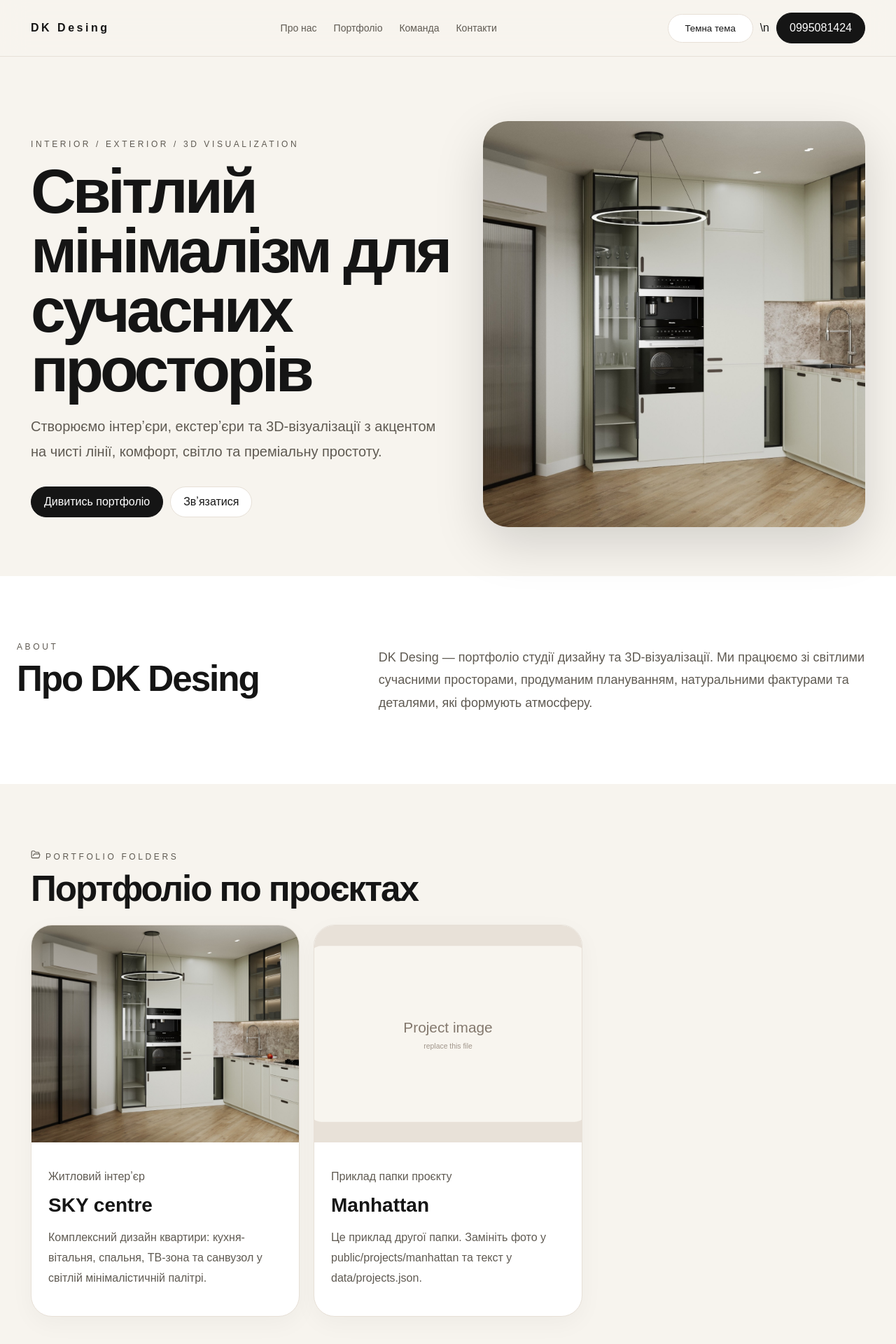
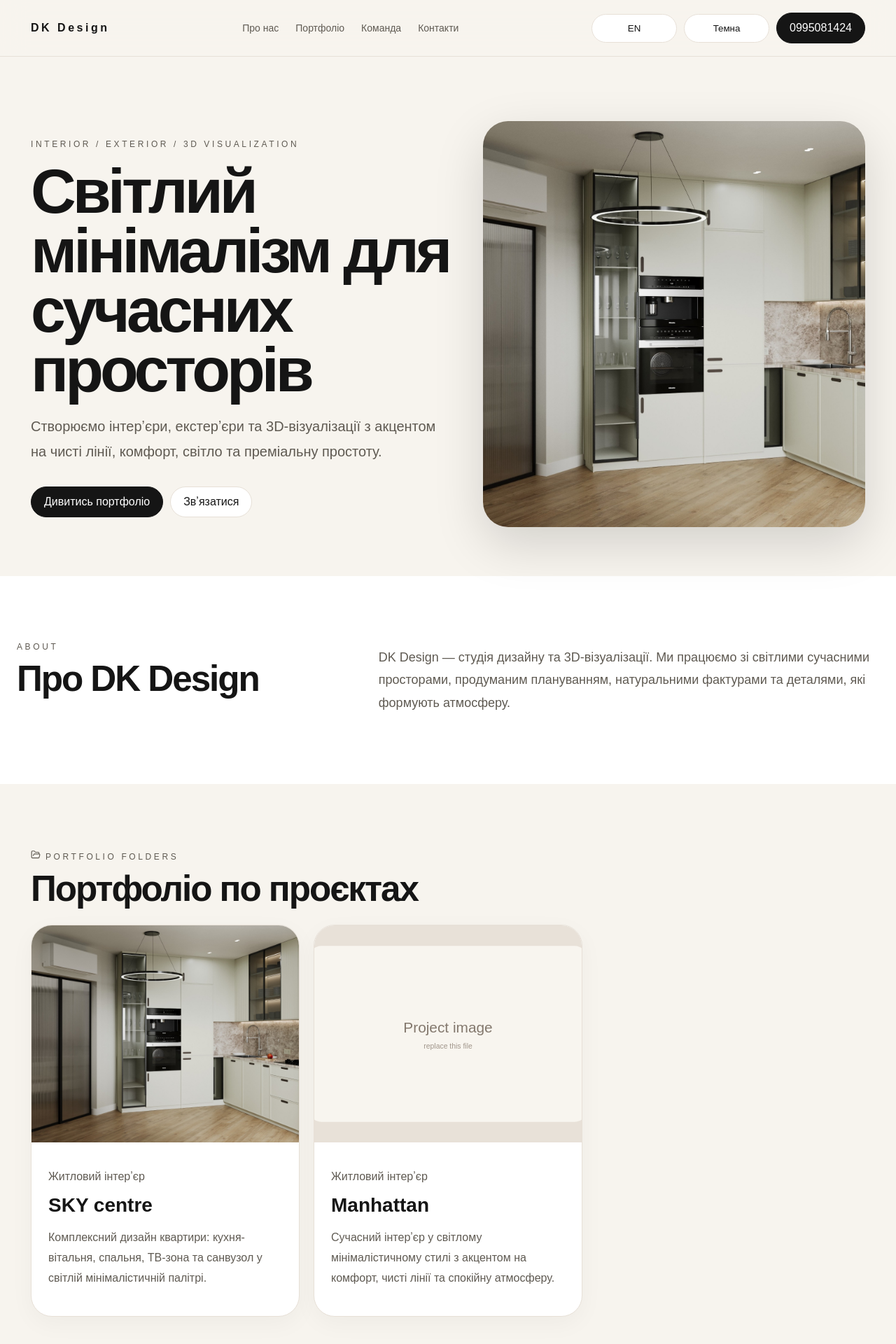
Before and after one commit to dkdesing/dk-portfolio, a Next.js app: page / in a window 1280 px wide. Shown: the top 1920 px of the page at 70% size. Built offline with nearby package versions, Linux system fonts and the light colour scheme.

Commit message:
portfolio update

```diff
--- /dev/null
+++ b/app/LangThemeControls.js
@@ -0,0 +1,42 @@
+'use client'
+
+import { useEffect, useState } from 'react'
+
+export default function LangThemeControls() {
+  const [theme, setTheme] = useState('light')
+  const [lang, setLang] = useState('ua')
+
+  useEffect(() => {
+    const savedTheme = localStorage.getItem('dk_theme') || 'light'
+    const savedLang = localStorage.getItem('dk_lang') || 'ua'
+    setTheme(savedTheme)
+    setLang(savedLang)
+    document.documentElement.setAttribute('data-theme', savedTheme)
+    document.documentElement.setAttribute('data-lang', savedLang)
+  }, [])
+
+  function toggleTheme() {
+    const next = theme === 'light' ? 'dark' : 'light'
+    setTheme(next)
+    localStorage.setItem('dk_theme', next)
+    document.documentElement.setAttribute('data-theme', next)
+  }
+
+  function toggleLang() {
+    const next = lang === 'ua' ? 'en' : 'ua'
+    setLang(next)
+    localStorage.setItem('dk_lang', next)
+    document.documentElement.setAttribute('data-lang', next)
+  }
+
+  return (
+    <>
+      <button className="btn themeBtn" onClick={toggleLang}>
+        {lang === 'ua' ? 'EN' : 'UA'}
+      </button>
+      <button className="btn themeBtn" onClick={toggleTheme}>
+        {theme === 'light' ? 'Темна' : 'Світла'}
+      </button>
+    </>
+  )
+}
--- a/app/ThemeToggle.js
+++ /dev/null
@@ -1,26 +0,0 @@
-'use client'
-
-import { useEffect, useState } from 'react'
-
-export default function ThemeToggle() {
-  const [theme, setTheme] = useState('light')
-
-  useEffect(() => {
-    const saved = localStorage.getItem('dk_theme') || 'light'
-    setTheme(saved)
-    document.documentElement.setAttribute('data-theme', saved)
-  }, [])
-
-  function toggleTheme() {
-    const next = theme === 'light' ? 'dark' : 'light'
-    setTheme(next)
-    localStorage.setItem('dk_theme', next)
-    document.documentElement.setAttribute('data-theme', next)
-  }
-
-  return (
-    <button className="btn themeBtn" onClick={toggleTheme}>
-      {theme === 'light' ? 'Темна тема' : 'Світла тема'}
-    </button>
-  )
-}
--- a/app/layout.js
+++ b/app/layout.js
@@ -1,5 +1,5 @@
 import './style.css'
-export const metadata = { title: 'DK Desing', description: 'Portfolio website' }
+export const metadata = { title: 'DK Design', description: 'Portfolio website' }
 export default function RootLayout({ children }) {
   return <html lang="uk"><body>{children}</body></html>
 }
--- a/app/page.js
+++ b/app/page.js
@@ -3,19 +3,111 @@ import projects from '../data/projects.json'
 import team from '../data/team.json'
 import { Phone, Mail, FolderOpen } from 'lucide-react'
 import AdminUnlock from './AdminUnlock'
-import ThemeToggle from './ThemeToggle'
+import LangThemeControls from './LangThemeControls'
+
+function T({ ua, en }) {
+  return (
+    <>
+      <span className="langUa">{ua}</span>
+      <span className="langEn">{en || ua}</span>
+    </>
+  )
+}
 
 export default function Home() {
   const firstProject = projects[0]
+
   return (
     <>
-      <header className="header"><nav className="nav"><a href="/" className="logo">{site.brand}</a><div className="links"><a href="#about">Про нас</a><a href="#portfolio">Портфоліо</a><a href="#team">Команда</a><a href="#contact">Контакти</a></div><div className="actions"><ThemeToggle />\n            <a className="btn dark" href={`tel:${site.phone}`}>{site.phone}</a></div></nav></header>
+      <header className="header">
+        <nav className="nav">
+          <a href="/" className="logo">{site.brand}</a>
+          <div className="links">
+            <a href="#about"><T ua="Про нас" en="About" /></a>
+            <a href="#portfolio"><T ua="Портфоліо" en="Portfolio" /></a>
+            <a href="#team"><T ua="Команда" en="Team" /></a>
+            <a href="#contact"><T ua="Контакти" en="Contacts" /></a>
+          </div>
+          <div className="actions">
+            <LangThemeControls />
+            <a className="btn dark" href={`tel:${site.phone}`}>{site.phone}</a>
+          </div>
+        </nav>
+      </header>
+
       <main>
-        <section className="hero"><div><p className="label">{site.heroLabel}</p><h1>{site.heroTitle}</h1><p className="lead">{site.heroText}</p><div className="actions" style={{marginTop:32}}><a className="btn dark" href="#portfolio">Дивитись портфоліо</a><a className="btn" href="#contact">Звʼязатися</a></div></div><div className="heroImage"><img src={firstProject?.cover} alt={firstProject?.title} /></div></section>
-        <section id="about" className="section white"><div className="inner aboutGrid"><div><p className="label">About</p><h2 className="sectionTitle">{site.aboutTitle}</h2></div><p className="text">{site.aboutText}</p></div></section>
-        <section id="portfolio" className="section"><p className="label"><FolderOpen size={14}/> Portfolio folders</p><h2 className="sectionTitle">Портфоліо по проєктах</h2><div className="cards">{projects.map((project)=><a key={project.slug} className="card" href={`/project/${project.slug}`}><img src={project.cover} alt={project.title}/><div className="cardBody"><p className="muted">{project.category}</p><h3 style={{fontSize:28,margin:'8px 0'}}>{project.title}</h3><p className="text" style={{fontSize:16}}>{project.description}</p></div></a>)}</div></section>
-        <section id="team" className="section white"><div className="inner"><p className="label">Team</p><h2 className="sectionTitle">Команда</h2><div className="teamGrid">{team.map((person)=><div className="teamCard" key={person.name}><img src={person.photo} alt={person.name}/><h3 style={{fontSize:25}}>{person.name}</h3><p className="muted">{person.role}</p><p className="text" style={{fontSize:16}}>{person.bio}</p></div>)}</div></div></section>
-        <section id="contact" className="section"><div className="contactBox"><div><p className="label">Contacts</p><h2 className="sectionTitle">Звʼязатися з нами</h2><p className="text">Напишіть на пошту або зателефонуйте, щоб обговорити проєкт, стиль, бюджет і формат роботи.</p></div><div className="contactLinks"><a href={`tel:${site.phone}`}><Phone size={17}/> {site.phone}</a><a href={`mailto:${site.email}`}><Mail size={17}/> {site.email}</a></div></div></section>
+        <section className="hero">
+          <div>
+            <p className="label">{site.heroLabel}</p>
+            <h1><T ua={site.heroTitle} en={site.heroTitleEn} /></h1>
+            <p className="lead"><T ua={site.heroText} en={site.heroTextEn} /></p>
+            <div className="actions" style={{marginTop:32}}>
+              <a className="btn dark" href="#portfolio"><T ua="Дивитись портфоліо" en="View portfolio" /></a>
+              <a className="btn" href="#contact"><T ua="Звʼязатися" en="Contact" /></a>
+            </div>
+          </div>
+          <div className="heroImage">
+            <img src={firstProject?.cover} alt={firstProject?.title} />
+          </div>
+        </section>
+
+        <section id="about" className="section white">
+          <div className="inner aboutGrid">
+            <div>
+              <p className="label">About</p>
+              <h2 className="sectionTitle"><T ua={site.aboutTitle} en={site.aboutTitleEn} /></h2>
+            </div>
+            <p className="text"><T ua={site.aboutText} en={site.aboutTextEn} /></p>
+          </div>
+        </section>
+
+        <section id="portfolio" className="section">
+          <p className="label"><FolderOpen size={14}/> Portfolio folders</p>
+          <h2 className="sectionTitle"><T ua="Портфоліо по проєктах" en="Portfolio by projects" /></h2>
+          <div className="cards">
+            {projects.map((project) => (
+              <a key={project.slug} className="card" href={`/project/${project.slug}`}>
+                <img src={project.cover} alt={project.title} />
+                <div className="cardBody">
+                  <p className="muted"><T ua={project.category} en={project.categoryEn} /></p>
+                  <h3 style={{fontSize:28,margin:'8px 0'}}><T ua={project.title} en={project.titleEn} /></h3>
+                  <p className="text" style={{fontSize:16}}><T ua={project.description} en={project.descriptionEn} /></p>
+                </div>
+              </a>
+            ))}
+          </div>
+        </section>
+
+        <section id="team" className="section white">
+          <div className="inner">
+            <p className="label">Team</p>
+            <h2 className="sectionTitle"><T ua="Команда" en="Team" /></h2>
+            <div className="teamGrid">
+              {team.map((person) => (
+                <div className="teamCard" key={person.name}>
+                  <img src={person.photo} alt={person.name}/>
+                  <h3 style={{fontSize:25}}>{person.name}</h3>
+                  <p className="muted"><T ua={person.role} en={person.roleEn} /></p>
+                  <p className="text" style={{fontSize:16}}><T ua={person.bio} en={person.bioEn} /></p>
+                </div>
+              ))}
+            </div>
+          </div>
+        </section>
+
+        <section id="contact" className="section">
+          <div className="contactBox">
+            <div>
+              <p className="label">Contacts</p>
+              <h2 className="sectionTitle"><T ua="Звʼязатися з нами" en="Contact us" /></h2>
+              <p className="text"><T ua="Напишіть на пошту або зателефонуйте, щоб обговорити проєкт, стиль, бюджет і формат роботи." en="Email or call us to discuss your project, style, budget and workflow." /></p>
+            </div>
+            <div className="contactLinks">
+              <a href={`tel:${site.phone}`}><Phone size={17}/> {site.phone}</a>
+              <a href={`mailto:${site.email}`}><Mail size={17}/> {site.email}</a>
+            </div>
+          </div>
+        </section>
       </main>
       <AdminUnlock />
     </>
--- a/app/style.css
+++ b/app/style.css
@@ -26,3 +26,7 @@ html[data-theme="dark"] .contactBox {
 html[data-theme="dark"] .contactBox .text {
   color: #4c463e;
 }
+
+.langEn { display: none; }
+html[data-lang="en"] .langUa { display: none; }
+html[data-lang="en"] .langEn { display: inline; }
--- a/data/projects.json
+++ b/data/projects.json
@@ -13,18 +13,24 @@
       "/projects/sky-centre/5.jpg",
       "/projects/sky-centre/6.jpg",
       "/projects/sky-centre/7.jpg"
-    ]
+    ],
+    "titleEn": "SKY centre",
+    "categoryEn": "Residential interior",
+    "descriptionEn": "A complete apartment design: kitchen-living room, bedroom, TV area and bathroom in a light minimalist palette."
   },
   {
     "slug": "manhattan",
     "title": "Manhattan",
-    "category": "Приклад папки проєкту",
-    "description": "Це приклад другої папки. Замініть фото у public/projects/manhattan та текст у data/projects.json.",
+    "category": "Житловий інтерʼєр",
+    "description": "Сучасний інтерʼєр у світлому мінімалістичному стилі з акцентом на комфорт, чисті лінії та спокійну атмосферу.",
     "cover": "/projects/manhattan/1.svg",
     "images": [
       "/projects/manhattan/1.svg",
       "/projects/manhattan/2.svg",
       "/projects/manhattan/3.svg"
-    ]
+    ],
+    "titleEn": "Manhattan",
+    "categoryEn": "Residential interior",
+    "descriptionEn": "A modern interior in a light minimalist style focused on comfort, clean lines and a calm atmosphere."
   }
 ]
--- a/data/site.json
+++ b/data/site.json
@@ -1,10 +1,14 @@
 {
-  "brand": "DK Desing",
+  "brand": "DK Design",
   "heroLabel": "Interior / Exterior / 3D Visualization",
   "heroTitle": "Світлий мінімалізм для сучасних просторів",
   "heroText": "Створюємо інтерʼєри, екстерʼєри та 3D-візуалізації з акцентом на чисті лінії, комфорт, світло та преміальну простоту.",
-  "aboutTitle": "Про DK Desing",
-  "aboutText": "DK Desing — портфоліо студії дизайну та 3D-візуалізації. Ми працюємо зі світлими сучасними просторами, продуманим плануванням, натуральними фактурами та деталями, які формують атмосферу.",
+  "aboutTitle": "Про DK Design",
+  "aboutText": "DK Design — студія дизайну та 3D-візуалізації. Ми працюємо зі світлими сучасними просторами, продуманим плануванням, натуральними фактурами та деталями, які формують атмосферу.",
   "phone": "0995081424",
-  "email": "konskiyden@gmail.com"
+  "email": "konskiyden@gmail.com",
+  "heroTitleEn": "Light minimalism for modern spaces",
+  "heroTextEn": "We create interiors, exteriors and 3D visualizations focused on clean lines, comfort, light and premium simplicity.",
+  "aboutTitleEn": "About DK Design",
+  "aboutTextEn": "DK Design is an interior design and 3D visualization studio. We work with light modern spaces, thoughtful planning, natural textures and details that create atmosphere."
 }
--- a/data/team.json
+++ b/data/team.json
@@ -3,6 +3,8 @@
     "name": "DK Desing",
     "role": "Дизайнер / 3D-візуалізатор",
     "bio": "Робота з інтерʼєрами, екстерʼєрами, візуалізаціями та презентаційними матеріалами.",
-    "photo": "/team/person.svg"
+    "photo": "/team/person.svg",
+    "roleEn": "Designer / 3D visualizer",
+    "bioEn": "Interior, exterior, visualization and presentation design."
   }
 ]
```
Also changed, not shown: app/admin/page.js (+30 -3 lines), app/project/[slug]/page.js (+45 -4 lines), 1 other file (tests, documents, lock files or other folders).
